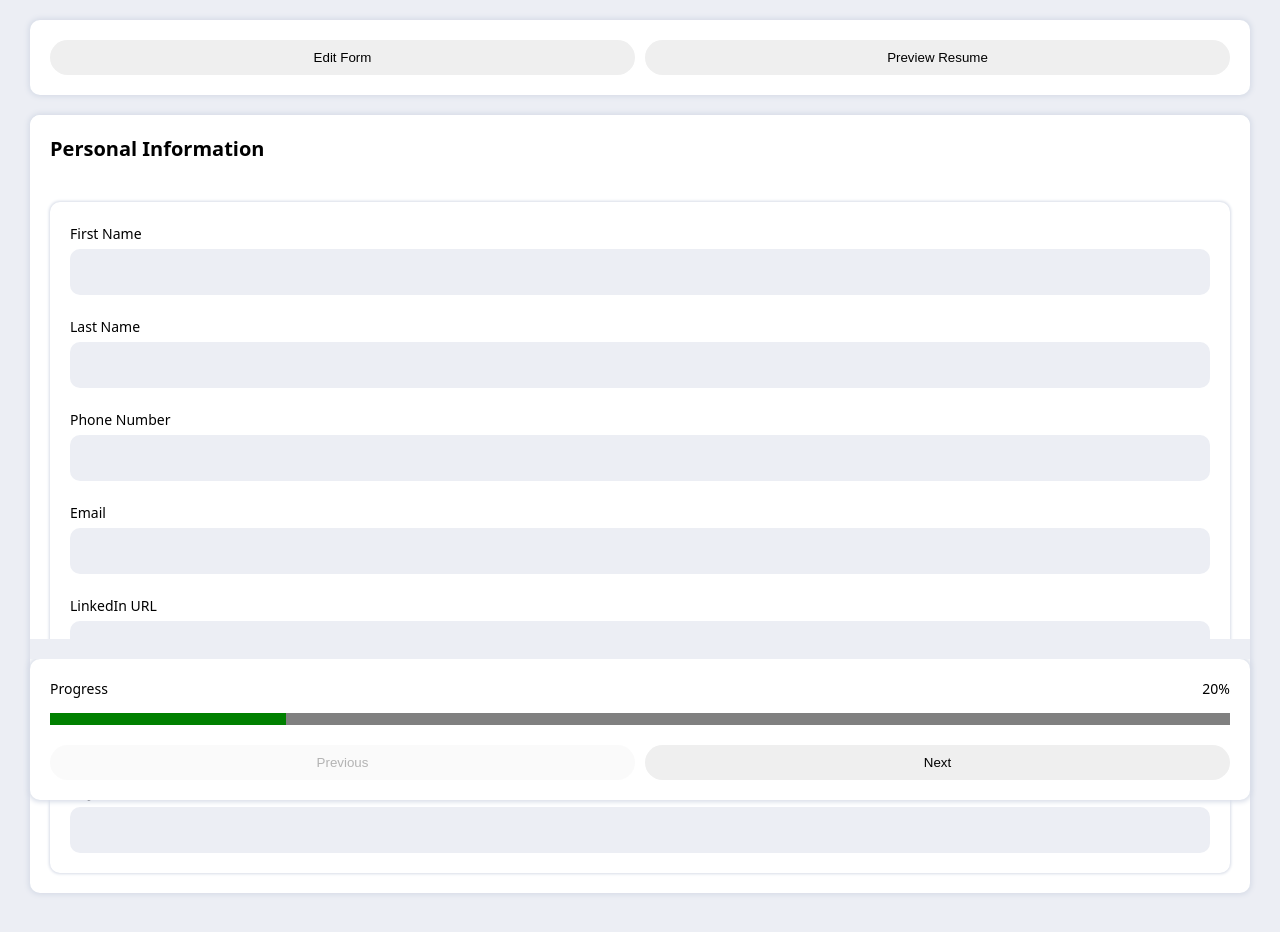
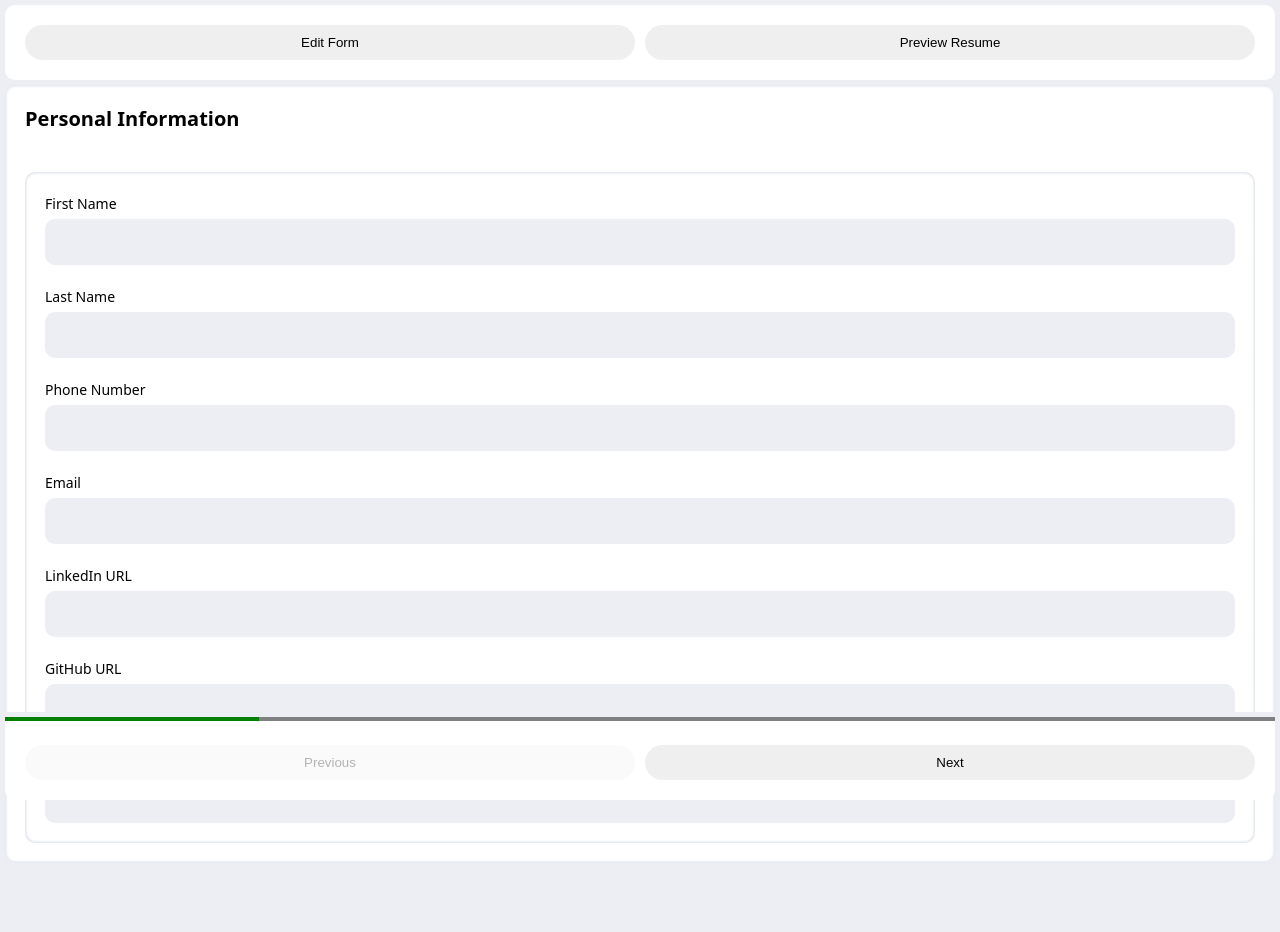
Before and after one commit to Nik-Reyes/Resume-Builder, a React (Vite) app in the folder ResumeBuilder/: page / in a window 1280 px wide. Shown: the top 932 px of the page. Built offline with nearby package versions, Linux system fonts and the light colour scheme.

Commit message:
refactor: remove progress label and percent marker, leave only the bar

```diff
--- a/ResumeBuilder/src/App.css
+++ b/ResumeBuilder/src/App.css
@@ -8,7 +8,7 @@
 
 :root {
   --white-1: #ffffff;
-  --slate-1: hsl(223, 26%, 94%);
+  --slate-1: #eceef4;
   --slate-1-half: hsl(223, 26%, 88%);
   --slate-1-unfocus: hsla(223, 26%, 95%, 0.6);
   --slate-2: #36404a;
@@ -32,13 +32,16 @@ label span {
   color: var(--slate-2);
   font-size: 0.875rem;
 }
+progress {
+  height: var(--progress-height);
+}
 
 progress[value] {
   -webkit-appearance: none;
   appearance: none;
   width: 100%;
   display: block;
-  height: 12px;
+
   border-radius: 20px;
   border: none;
 }
@@ -89,7 +92,6 @@ button:disabled {
 
 .page-wrapper {
   min-height: 100vh;
-  padding: var(--padding-4) var(--padding-6);
 }
 
 .page-content {
@@ -97,17 +99,17 @@ button:disabled {
   grid-template-rows: min-content auto min-content;
   position: relative;
   min-height: inherit;
+  padding: var(--padding-1);
 }
 
 .page-content > *:not(:last-child),
 .progress-content {
   background-color: var(--white-1);
-  box-shadow: 0 0 5px 2px var(--slate-1-half);
   border-radius: 10px;
 }
 
 .page-content > :nth-child(2) {
-  margin-top: var(--padding-4);
+  margin-top: var(--padding-1);
 }
 
 .view-header {
@@ -120,6 +122,20 @@ button:disabled {
   flex: 1;
 }
 
+.form {
+  position: relative;
+}
+
+.form::after {
+  content: "";
+  position: absolute;
+  inset: 0;
+  box-shadow: inset 0 0 3px 1px var(--slate-1-half);
+  border-radius: 10px;
+  pointer-events: none;
+  /* #66d5ff */
+}
+
 .form:has(.replicable) {
   display: grid;
   grid-template-rows: min-content min-content 1fr;
@@ -130,7 +146,7 @@ button:disabled {
 }
 
 .input-groups > div {
-  box-shadow: 0 0 3px 1px var(--slate-1-half);
+  box-shadow: inset 0 0 3px 1px var(--slate-1-half);
   border-radius: 10px;
 }
 
@@ -341,7 +357,7 @@ input[type="date"] {
 }
 
 .spacer {
-  height: var(--padding-4);
+  height: var(--padding-1);
   background-color: var(--slate-1);
   position: relative;
   z-index: 1;
@@ -354,26 +370,25 @@ input[type="date"] {
   padding: var(--padding-4);
 }
 
+.progress-bar-wrapper::after {
+  content: "";
+  position: absolute;
+  bottom: 0;
+  left: 0;
+  width: 100%;
+  height: calc(var(--progress-height) / 2);
+  background-color: var(--white-1);
+}
+
 .progress-bar-wrapper {
   flex: 1;
-  display: grid;
-  row-gap: var(--padding-3);
-  padding: var(--padding-4);
-  padding-bottom: 0;
-}
-
-.progress-header {
-  display: flex;
-  justify-content: space-between;
-}
-
-.progress-title,
-.progress-percent {
-  font-size: 0.875rem;
+  --progress-height: 8px;
+  position: relative;
 }
 
 .progressbar {
   transition: all 500ms ease-in;
+  height: var(--progress-height);
 }
 
 /* resume styles */
--- a/ResumeBuilder/src/components/progress-footer/ProgressBar.jsx
+++ b/ResumeBuilder/src/components/progress-footer/ProgressBar.jsx
@@ -2,10 +2,6 @@ function ProgressBar({ progPercent }) {
   const hundredthAdjustedProg = parseInt(progPercent * 100);
   return (
     <div className="progress-bar-wrapper">
-      <div className="progress-header">
-        <div className="progress-title">Progress</div>
-        <div className="progress-percent">{hundredthAdjustedProg}%</div>
-      </div>
       <progress
         max={100}
         value={hundredthAdjustedProg}
```
